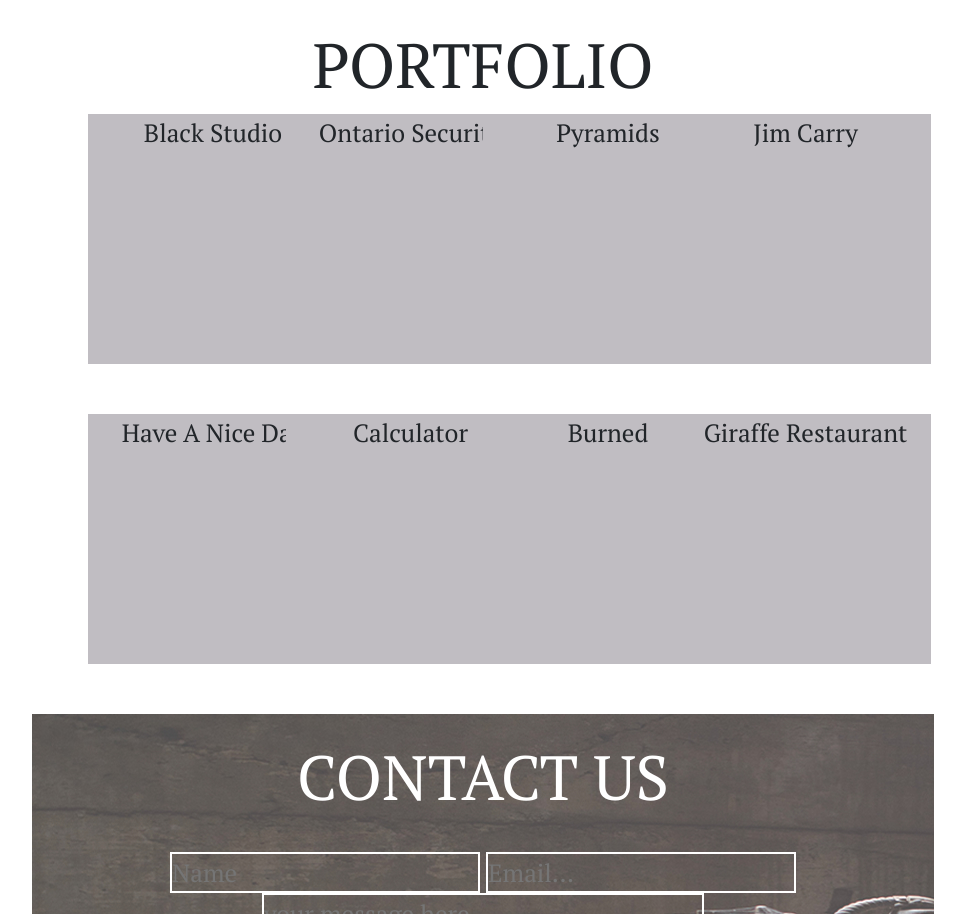
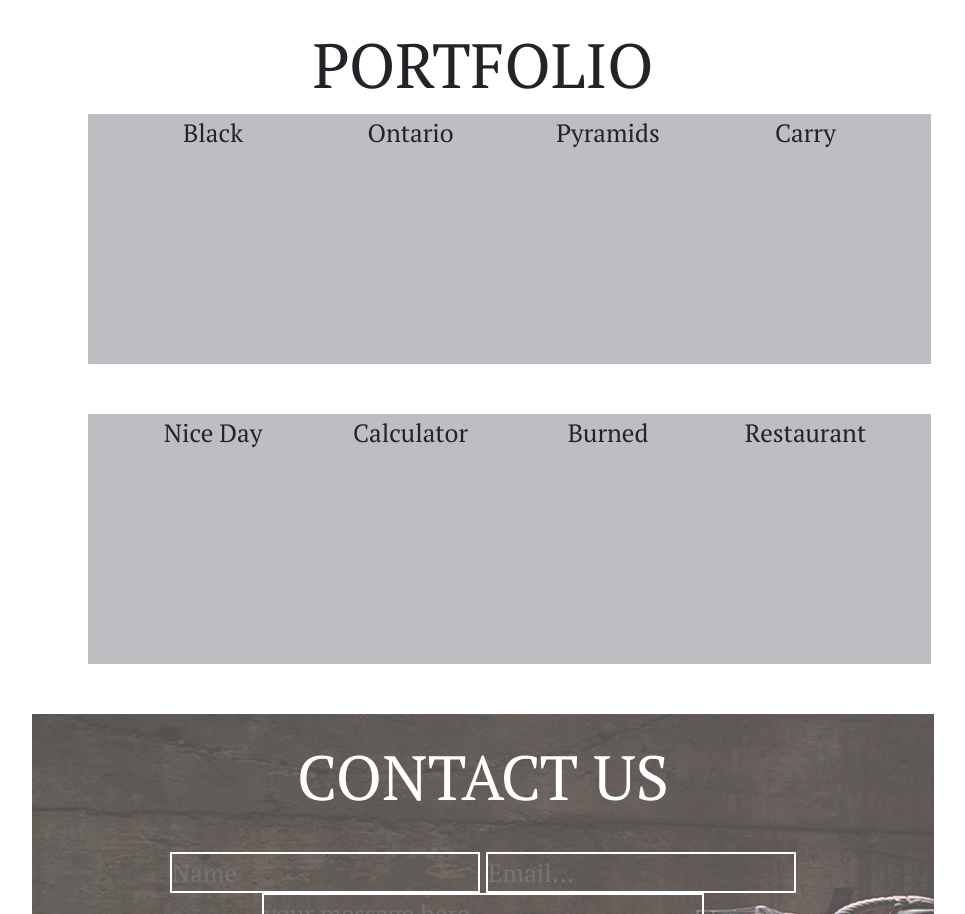
Before and after one commit to maureen-james/Delani-studio, a plain HTML site: page index.html in a window 1280 px wide. Shown: the part 2468-3382 px from the top of the page, without its empty margins (157-1122 px from the left). Drawn offline with nearby package versions, Linux system fonts and the light colour scheme.

Commit message:
correction on images

```diff
--- a/index.html
+++ b/index.html
@@ -17,7 +17,7 @@
         <div class="col-md-12">
    <div class="section1">
        <div class="a">
-       <img src="./images/logo/logo.png" alt="">
+       <img src="images/logo/logo.png" alt="">
        <h1>WELCOME</h1>
        <h2>TO DELANI STUDIO</h2>
        <h6>AMAZING PEOPLE ARE MAKING AMAZING DESIGNS IN A FUN ENVIRONMENT</h6>
@@ -110,7 +110,7 @@
             <div class="col-md-3" id="work1">
              <div class="imga">
                    <!-- <img src="images/portfolio/work4.jpg" alt="" class="imga"> -->
-                    <p id="cover1"class="text">Black Studio</p>
+                    <p id="cover1"class="text">Black </p>
            </div>
         </div>
     </div>
@@ -118,7 +118,7 @@
            <div class="col-md-3" id="work2">
            <div class="imgb">
               <!-- <img src="images/portfolio/work3.jpg" alt="" class="imgb"> -->
-              <p id="cover2" class="text">Ontario Security</p>
+              <p id="cover2" class="text">Ontario</p>
         </div>
        </div>
     </div>
@@ -134,7 +134,7 @@
         <div class="col-md-3" id="work4">
             <div class="imgd">
               <!-- <img src="images/portfolio/work1.jpg" alt="" class="imgd"> -->
-              <p id="cover4" class="text">Jim Carry</p>
+              <p id="cover4" class="text">Carry</p>
             </div>
        </div>
     </div>
@@ -144,7 +144,7 @@
             <div class="col-md-3" id="work5">
                <div class="imge">
                  <!-- <img src="images/portfolio/work5.jpg" alt="" class="imge"> -->
-                  <p id="cover5" class="text">Have A Nice Day</p>
+                  <p id="cover5" class="text">Nice Day</p>
                 </div>
             </div>
         </div>
@@ -168,7 +168,7 @@
            <div class="col-md-3" id="work8">
             <div class="imgh">
                <!-- <img src="images/portfolio/work8.jpg" alt="" class="imgh"> -->
-               <p id="cover8" class="text">Giraffe Restaurant</p>
+               <p id="cover8" class="text">Restaurant</p>
              </div>
            </div>
           </div>
```
